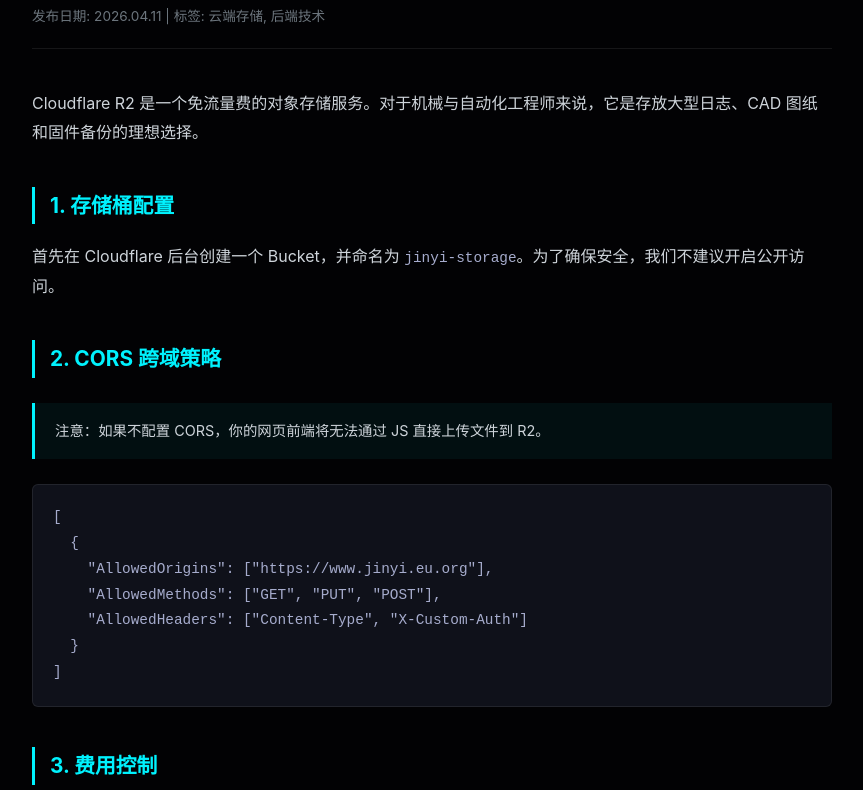
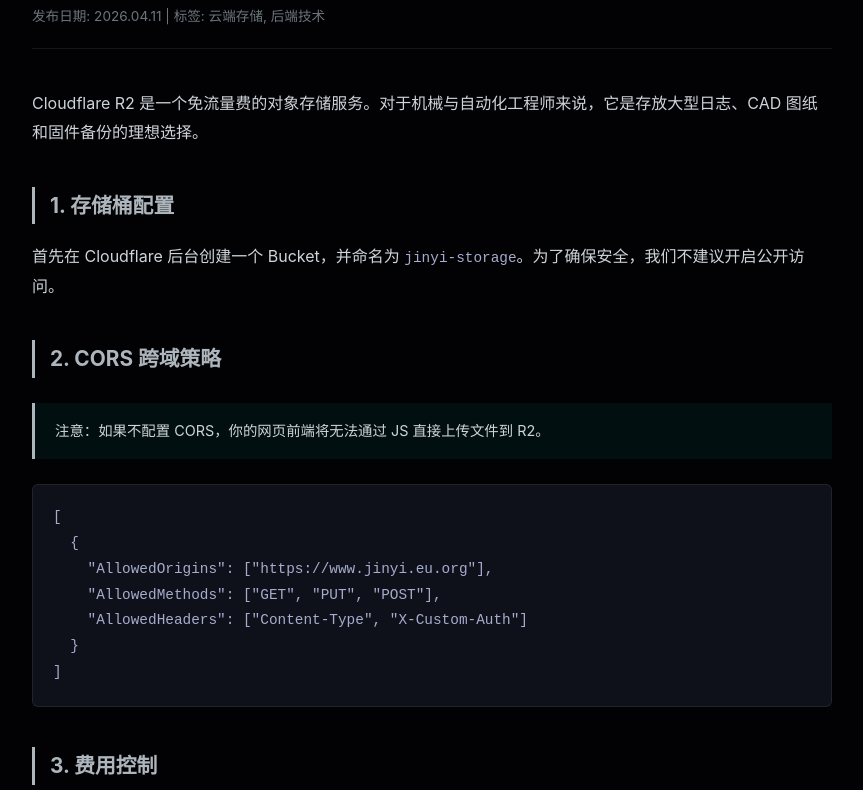
Before and after one commit to zcfree0818/my-website, a plain HTML site: page posts/r2-deploy.html in a window 1280 px wide. Shown: the part 213-1003 px from the top of the page, without its empty margins (208-1071 px from the left). Drawn offline with Linux system fonts and the light colour scheme.

Commit message:
Update r2-deploy.html

```diff
--- a/posts/r2-deploy.html
+++ b/posts/r2-deploy.html
@@ -9,7 +9,7 @@
             --bg-color: #020204;
             --main-text: #ced4da;
             --title-white: #e9ecef;
-            --accent-blue: #00f2fe;
+            --accent-blue: #adb5bd;
             --border-color: rgba(255, 255, 255, 0.08);
             --code-bg: #0f111a;
         }
```
